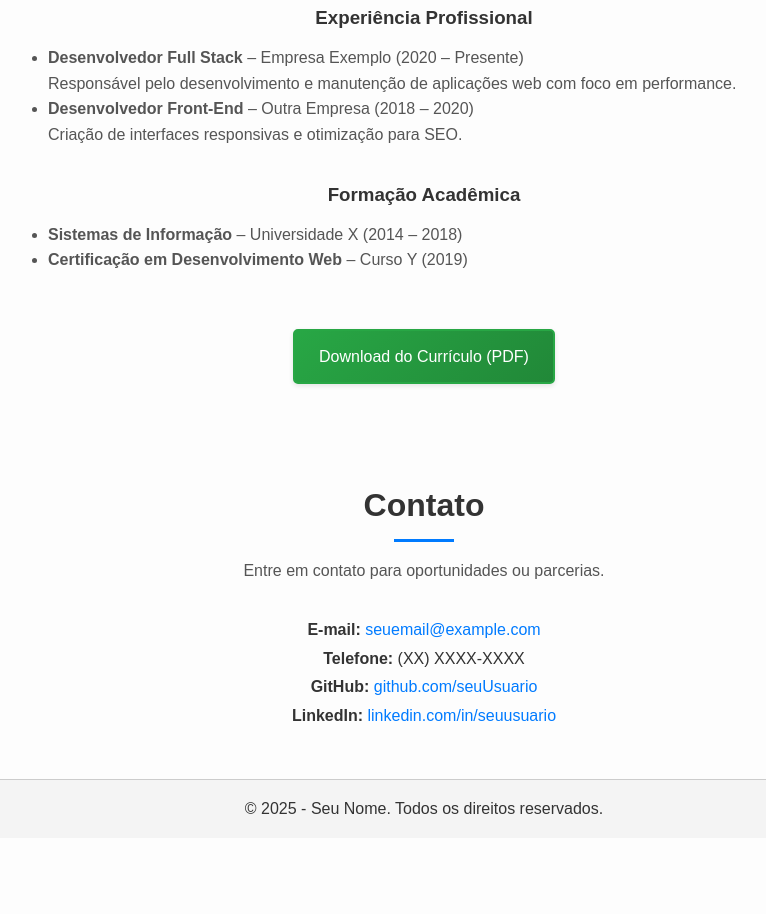
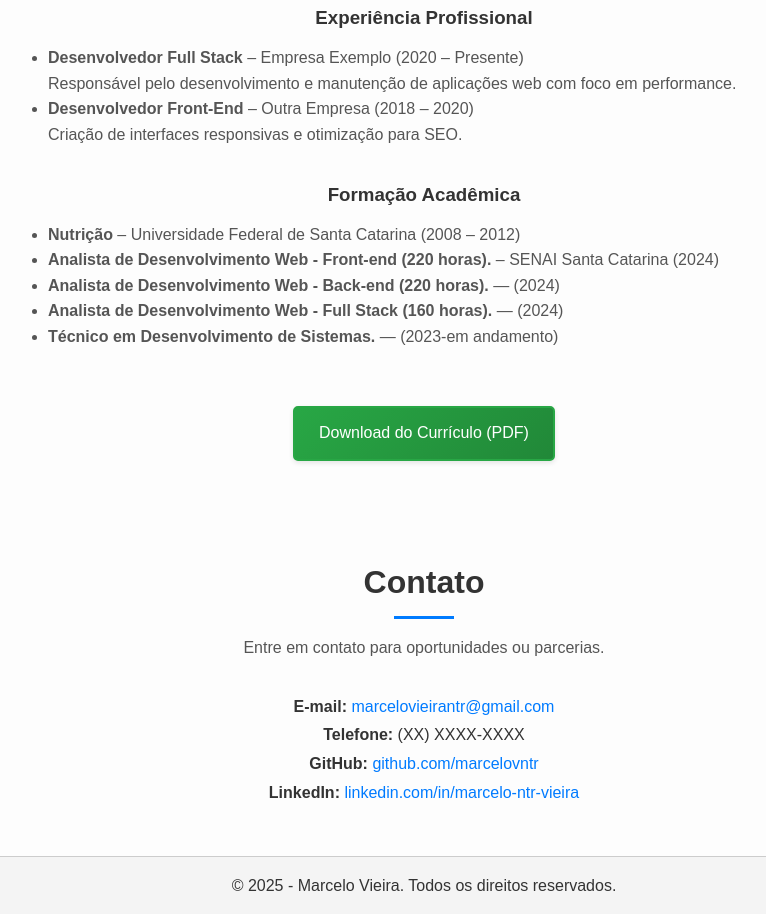
Before and after one commit to marcelovntr/marcelovntr.github.io, a plain HTML site: page index.html in a window 1280 px wide. Shown: the part 1236-2150 px from the top of the page, without its empty margins (216-982 px from the left). Before the commit the page ends 2074 px from the top, so only its background shows below. Drawn offline with nearby package versions, Linux system fonts and the light colour scheme.

Commit message:
Update index.html

```diff
--- a/index.html
+++ b/index.html
@@ -94,8 +94,11 @@
       <div class="education">
         <h3>Formação Acadêmica</h3>
         <ul>
-          <li><strong>Sistemas de Informação</strong> – Universidade X (2014 – 2018)</li>
-          <li><strong>Certificação em Desenvolvimento Web</strong> – Curso Y (2019)</li>
+          <li><strong>Nutrição</strong> – Universidade Federal de Santa Catarina (2008 – 2012)</li>
+          <li><strong>Analista de Desenvolvimento Web - Front-end (220 horas).</strong> – SENAI Santa Catarina (2024)</li>
+          <li><strong>Analista de Desenvolvimento Web - Back-end (220 horas).</strong> — (2024)</li>
+          <li><strong>Analista de Desenvolvimento Web - Full Stack (160 horas).</strong> — (2024)</li>
+          <li><strong>Técnico em Desenvolvimento de Sistemas.</strong> — (2023-em andamento)</li>
         </ul>
       </div>
       <!-- Botão de Download do Currículo com estilo modificado para melhor contraste -->
@@ -110,16 +113,16 @@
     <h2>Contato</h2>
     <p class="section-description">Entre em contato para oportunidades ou parcerias.</p>
     <div class="contact-info">
-      <p><strong>E-mail:</strong> <a href="mailto:seuemail@example.com">seuemail@example.com</a></p>
+      <p><strong>E-mail:</strong> <a href="mailto:marcelovieirantr@gmail.com">marcelovieirantr@gmail.com</a></p>
       <p><strong>Telefone:</strong> (XX) XXXX-XXXX</p>
-      <p><strong>GitHub:</strong> <a href="https://github.com/seuUsuario" target="_blank">github.com/seuUsuario</a></p>
-      <p><strong>LinkedIn:</strong> <a href="https://www.linkedin.com/in/seuusuario" target="_blank">linkedin.com/in/seuusuario</a></p>
+      <p><strong>GitHub:</strong> <a href="https://github.com/marcelovntr" target="_blank">github.com/marcelovntr</a></p>
+      <p><strong>LinkedIn:</strong> <a href="https://www.linkedin.com/in/marcelo-ntr-vieira" target="_blank">linkedin.com/in/marcelo-ntr-vieira</a></p>
     </div>
   </section>
 
   <!-- Rodapé -->
   <footer>
-    <p>&copy; 2025 - Seu Nome. Todos os direitos reservados.</p>
+    <p>&copy; 2025 - Marcelo Vieira. Todos os direitos reservados.</p>
   </footer>
 
   <!-- Link para o script customizado -->
```
